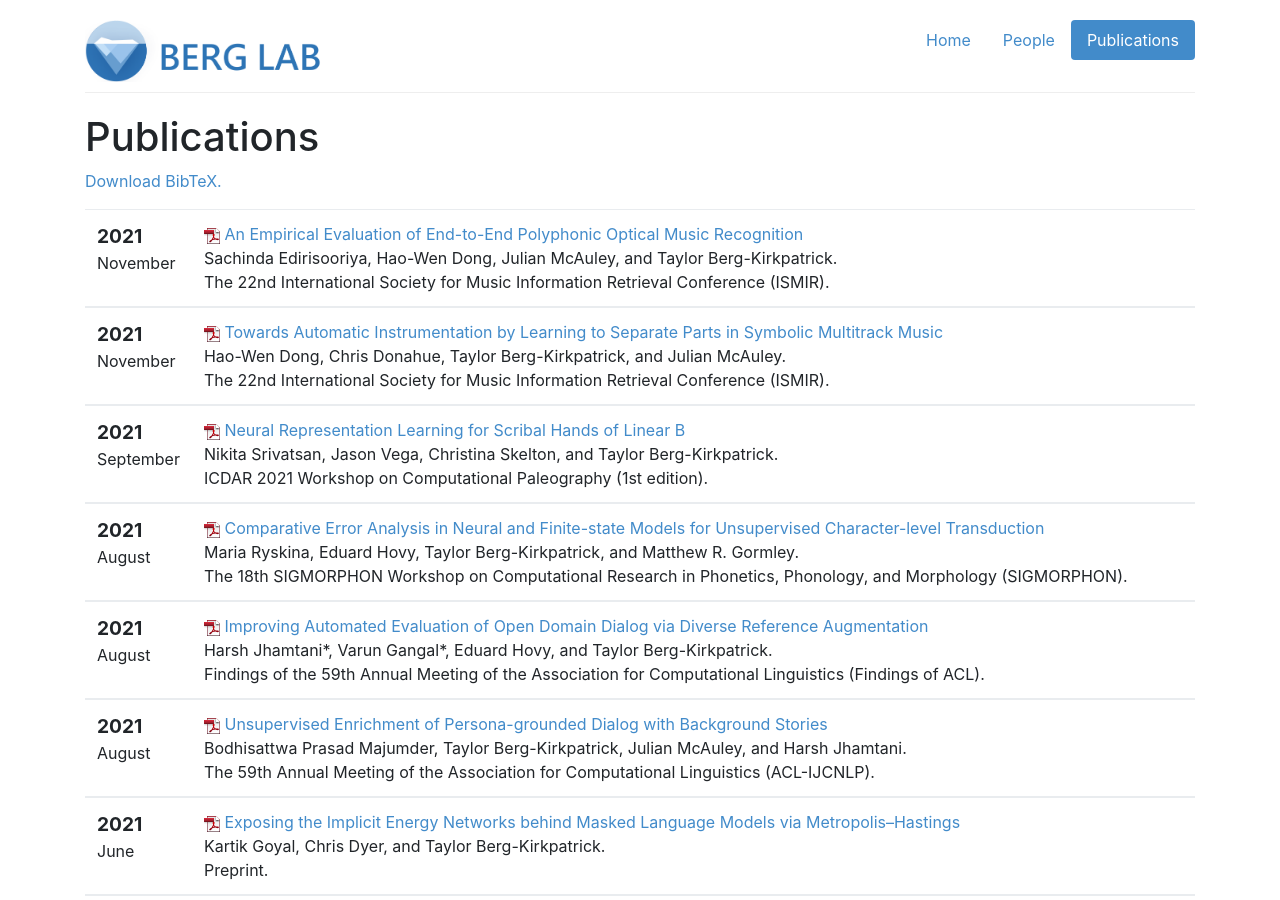
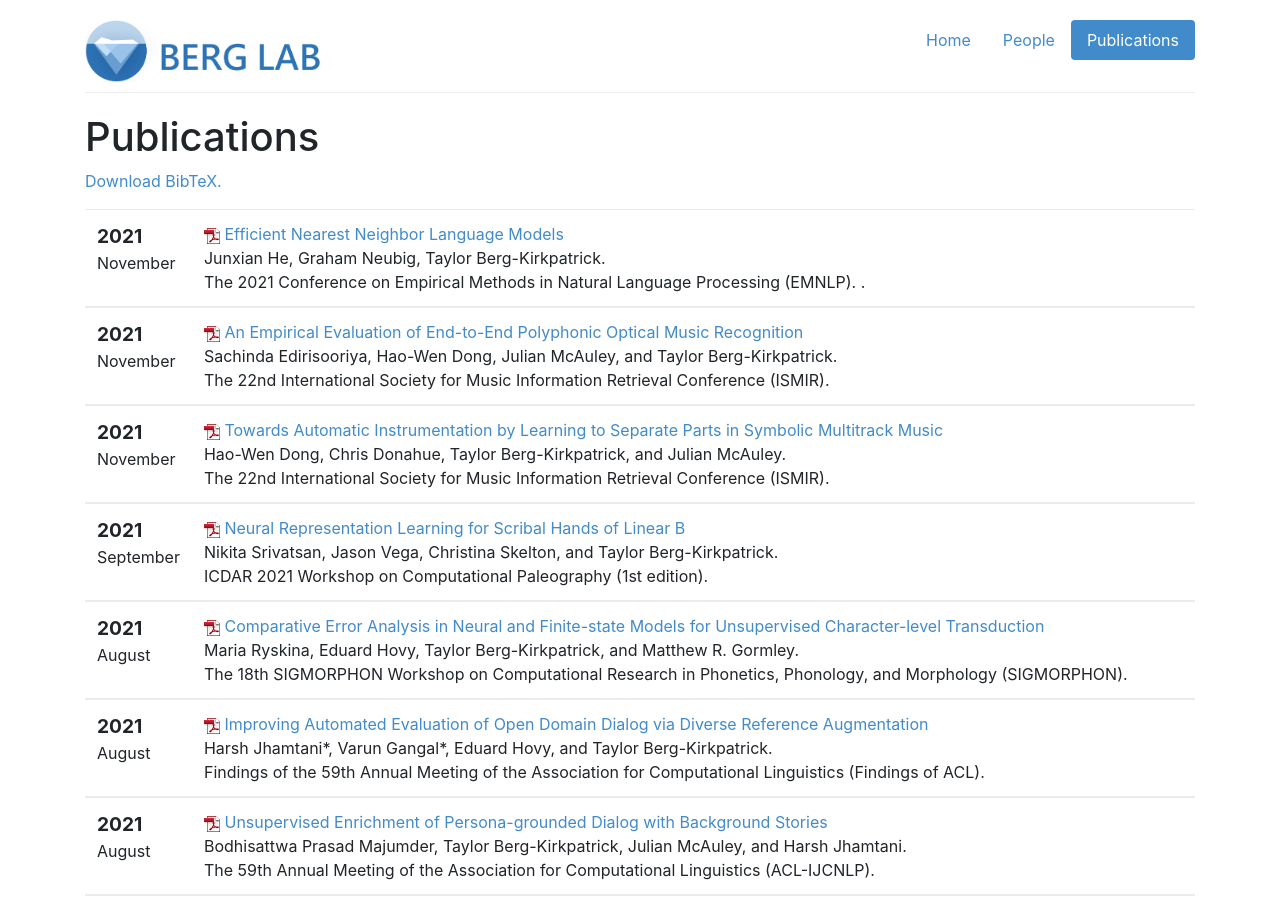
Before and after one commit to icebergnlp/icebergnlp.github.io, a Jekyll site: the page built from publications.html, in a window 1280 px wide and 900 px high. Built offline with Jekyll 4.4.1, drawn with Linux system fonts in a browser that asks for light colours.

Commit message:
Added Junxian's EMNLP paper

```diff
--- a/_includes/pubs.html
+++ b/_includes/pubs.html
@@ -1,4 +1,30 @@
 <table class="table">
+        <tbody>
+        <tr>
+            <td>
+                <span class="date">
+                    <big><strong>2021</strong></big><br />
+                    November
+                </span>
+            </td>
+            <td class="publication">
+                <span class="pubtitle">
+                    <img src="img/pdficon_small.png" width="16"
+                    height="16" alt="PDF" />
+                    <a href="https://arxiv.org/pdf/2109.04212.pdf">Efficient Nearest Neighbor Language Models
+</a>
+                </span><br />
+                <span class="authors">
+                    Junxian He, Graham Neubig, Taylor Berg-Kirkpatrick.
+                </span><br />
+                <span class="venuetype"></span><span class="venue">The 2021 Conference on Empirical Methods in Natural Language Processing (EMNLP).
+</span>.
+                <br />
+                <span class="links">
+                </span>
+            </td>
+        </tr>
+    </tbody>
     <tbody>
         <tr>
             <td>
```
